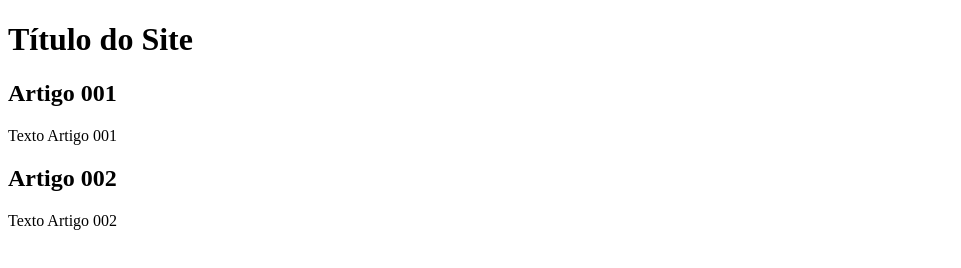
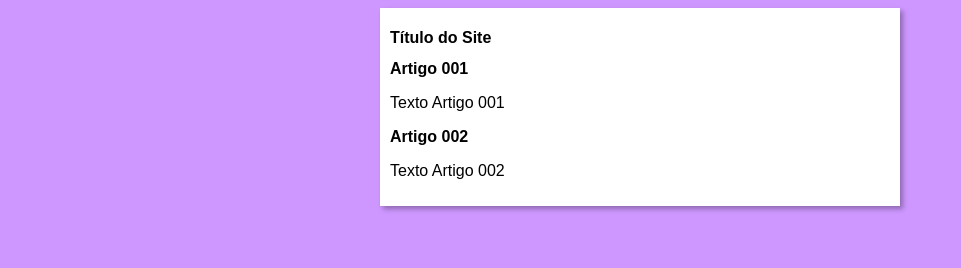
Before and after one commit to imateusdev/Projeto-site-, a plain HTML site: page index.html in a window 1280 px wide. Shown: the whole page, without its empty margins (0-961 px from the left). Drawn offline with Linux system fonts and the light colour scheme.

Commit message:
iniciei o design

```diff
--- /dev/null
+++ b/estilos/style.css
@@ -0,0 +1,17 @@
+*{
+    font-family:Arial, Helvetica, sans-serif;
+    font-size: 16px;
+
+}
+
+body{
+    background-color: rgb(205, 151, 255);
+}
+
+main{
+    background-color: white;
+    width: 500px;
+    margin: auto;
+    padding: 10px;
+    box-shadow: 3px 3px 5px rgba(0, 0, 0, 0.308);
+}
--- a/index.html
+++ b/index.html
@@ -4,6 +4,7 @@
     <meta charset="UTF-8">
     <meta name="viewport" content="width=device-width, initial-scale=1.0">
     <title>Título do site</title>
+    <link rel="stylesheet" href="estilos/style.css">
 </head>
 <body>
   <main>
```
